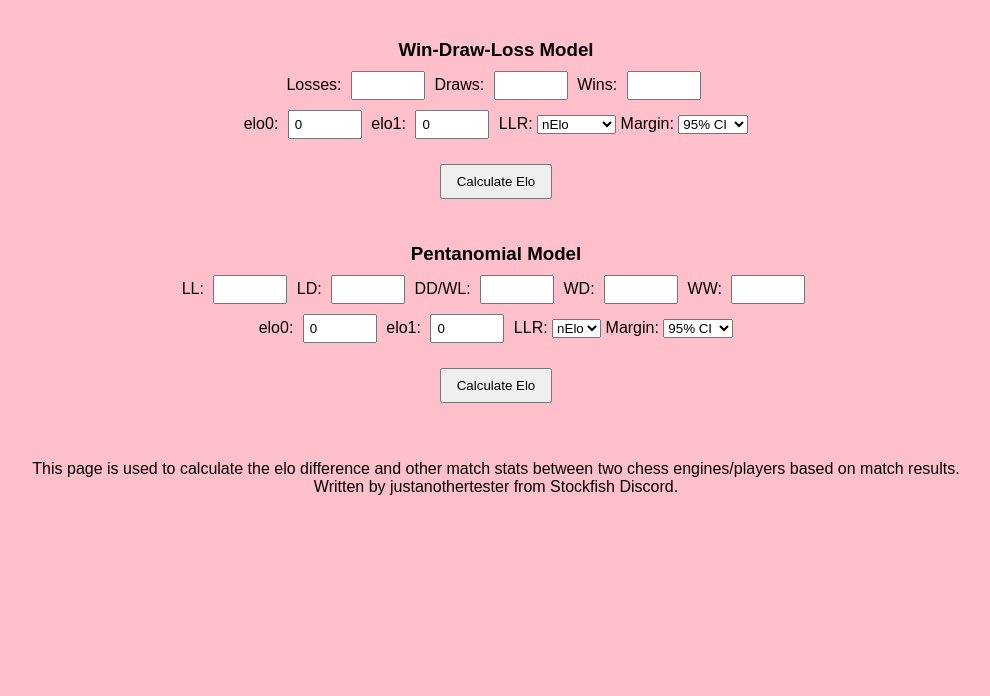
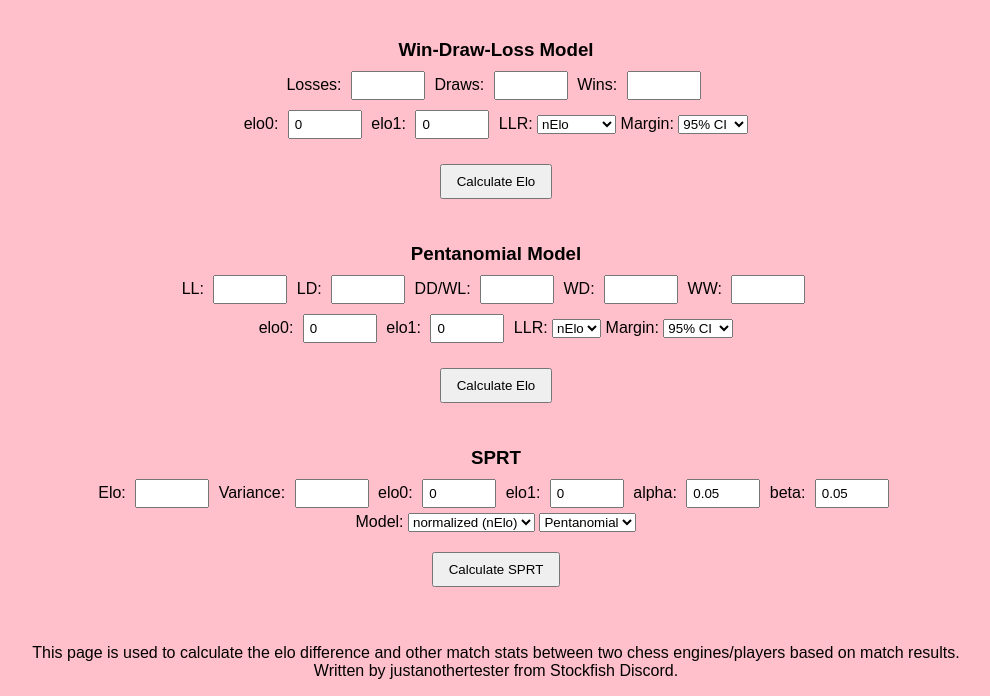
Before and after one commit to peregrineshahin/NathagEloCalc, a plain HTML site: page index.html in a window 1280 px wide. Shown: the part 108-804 px from the top of the page, without its empty margins (144-1134 px from the left). Drawn offline with Linux system fonts and the light colour scheme.

Commit message:
add variance, sprt pass probability, and expected number of games

```diff
--- a/index.html
+++ b/index.html
@@ -138,6 +138,39 @@
         <div class="button-group">
             <button onclick="calculatePentanomialElo()">Calculate Elo</button>
             <div id="PentanomialElo"></div>
+        </div>
+
+		<div class="input-group">
+            <h3>SPRT</h3>
+            <div>
+				<label for="Elo">Elo:</label>
+				<input id="Elo" type="number">
+				<label for="Variance">Variance:</label>
+				<input id="Variance" type="number">
+				<label for="elo0">elo0:</label>
+				<input id="elo0" type="number" value="0">
+				<label for="elo1">elo1:</label>
+				<input id="elo1" type="number" value="0">
+				<label for="alpha">alpha:</label>
+				<input id="alpha" type="number" value="0.05">
+				<label for="beta">beta:</label>
+				<input id="beta" type="number" value="0.05">
+				<br>
+				<label for="eloType">Model:</label>
+				<select id="eloType">
+                    <option value="nElo">normalized (nElo)</option>
+                    <option value="Elo">logistic (Elo)</option>
+                </select>
+				<select id="model">
+                    <option value="Pentanomial">Pentanomial</option>
+					<option value="WDL">WDL</option>
+                </select>
+            </div>
+        </div>
+
+        <div class="button-group">
+            <button onclick="calculateSPRT()">Calculate SPRT</button>
+            <div id="SPRT"></div>
         </div>
     </div>
 
@@ -288,7 +321,8 @@
 			+ "<br>LOS: " + LOS.toFixed(2) + "%"
 			+ "<br>W/L Ratio: " + win_loss_ratio.toFixed(2)
 			+ "<br>Draw Ratio: " + draws_ratio.toFixed(2)
-			+ "<br>LLR: " + llr.toFixed(4);
+			+ "<br>LLR: " + llr.toFixed(4)
+			+ "<br>Variance: " + variance.toFixed(4)
         }
 
         function calculatePentanomialElo() {
@@ -408,8 +442,60 @@
 			+ "<br>LOS: " + LOS.toFixed(2) + "%"
 			+ "<br>Pairs Ratio: " + pairs_ratio.toFixed(2)
 			+ "<br>Draw Ratio: " + WLDD_ratio.toFixed(2)
-			+ "<br>LLR: " + llr.toFixed(4);
+			+ "<br>LLR: " + llr.toFixed(4)
+			+ "<br>Variance: " + variance.toFixed(4)
         }
+
+		function calculateSPRT () {
+			var elo = parseFloat(document.getElementById("Elo").value);
+			var variance = parseFloat(document.getElementById("Variance").value);
+			var elo0 = parseFloat(document.getElementById("elo0").value);
+			var elo1 = parseFloat(document.getElementById("elo1").value);
+			var elotype = document.getElementById("eloType").value;
+			var model = document.getElementById("model").value;
+			var alpha = parseFloat(document.getElementById("alpha").value);
+			var beta = parseFloat(document.getElementById("beta").value);
+			var score = elo_to_score(elo);
+			var score0;
+			var score1;
+
+			if (model == "Pentanomial") {
+				score0 = nelo_to_score_penta(elo0, Math.sqrt(variance))
+				score1 = nelo_to_score_penta(elo1, Math.sqrt(variance))
+			} else {
+				score0 = nelo_to_score_wdl(elo0, Math.sqrt(variance))
+				score1 = nelo_to_score_wdl(elo1, Math.sqrt(variance))
+			}
+			if (elotype == "Elo") {
+				score0 = elo_to_score(elo0)
+				score1 = elo_to_score(elo1)
+			}
+
+			var w2 = Math.pow((score1 - score0), 2) / variance;
+			var LA = Math.log(beta / (1 - alpha));
+			var LB = Math.log((1 - beta) / alpha);
+			var h = (2.0 * score - (score0 + score1)) / (score1 - score0)
+			var pass_prob;
+			var expected_games;
+			if (Math.abs(h * (LA - LB)) < 0.000001) {
+				// avoid division by zero
+				pass_prob = -LA / (LB - LA);
+				expected_games = -LA * LB / w2;
+			} else {
+				var exp_a = Math.exp(-h * LA);
+				var exp_b = Math.exp(-h * LB);
+				pass_prob = (1-exp_a)/(exp_b-exp_a)
+				expected_games = (2/h)*(LB*pass_prob+LA*(1-pass_prob)) / w2
+			}
+
+			if (model == "Pentanomial") {
+				expected_games = expected_games * 2
+			}
+
+			document.getElementById("SPRT").innerHTML =
+			"Pass Probability: " + (pass_prob*100).toFixed(2) + "%"
+			+ "<br>Expected # of games: " + (expected_games).toFixed(0)
+		}
     </script>
 </body>
 </html>
```
